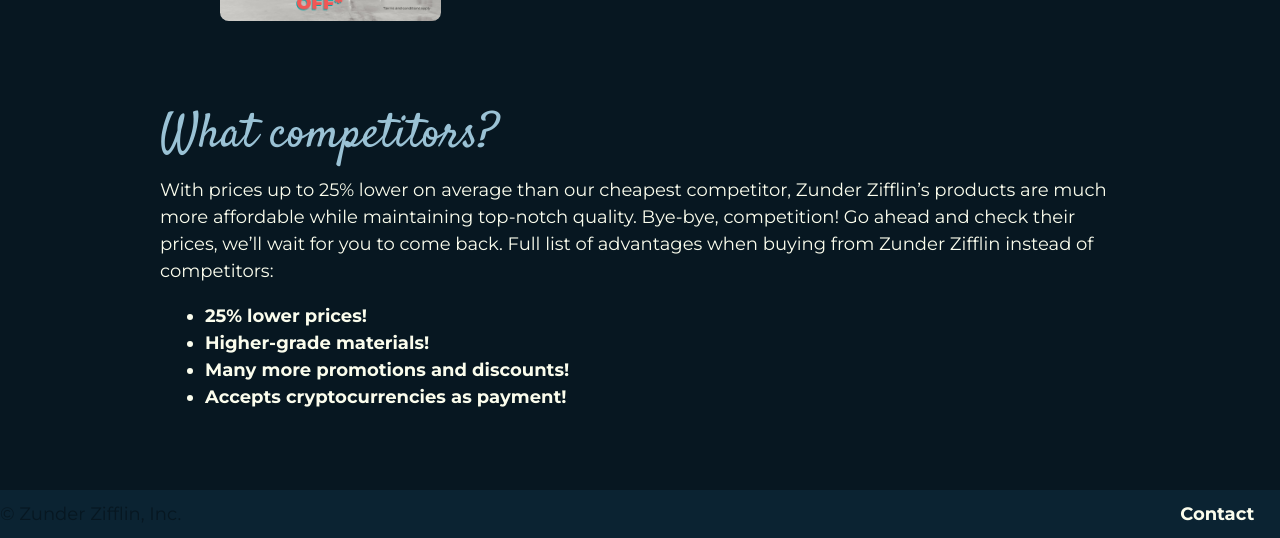
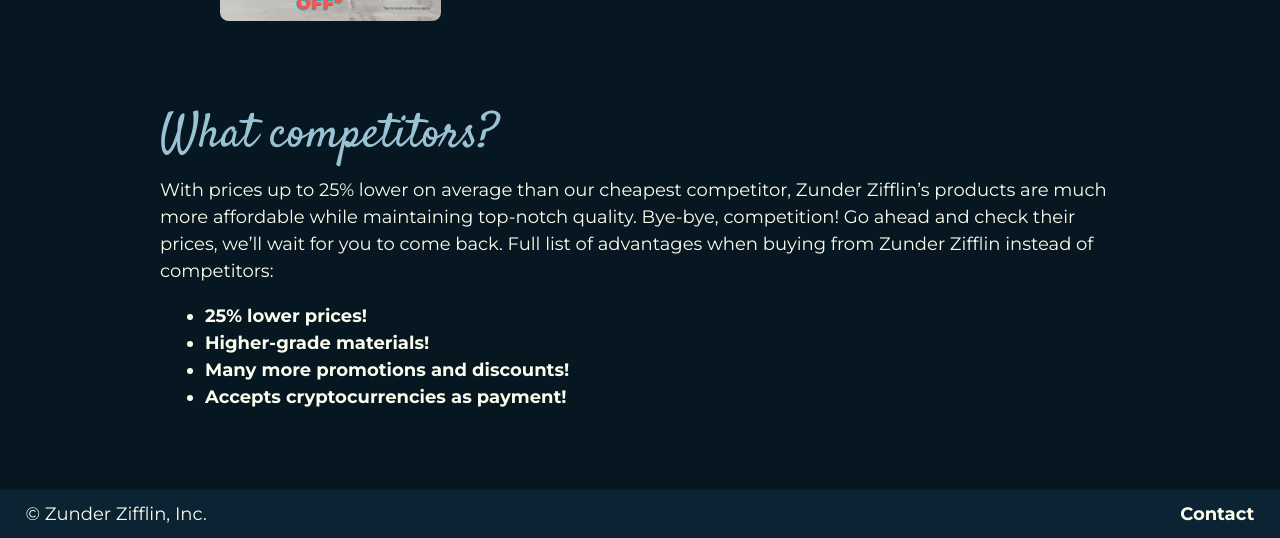
Before and after one commit to darianjason/zunder-zifflin, a plain HTML site: page index.html in a window 1280 px wide. Shown: the part 651-1189 px from the top of the page. Drawn offline with nearby package versions, Linux system fonts and the light colour scheme.

Commit message:
Improve company profile hyperlink styling

```diff
--- a/styles/main.css
+++ b/styles/main.css
@@ -141,8 +141,16 @@ footer {
     flex-shrink: 0;
 }
 
-#copyright {
+#company {
     margin-left: 2%;
+}
+
+#company a {
+    color: #fbfded;
+}
+
+#company a:hover {
+    color: #9AC2D5;
 }
 
 #contact {
```
